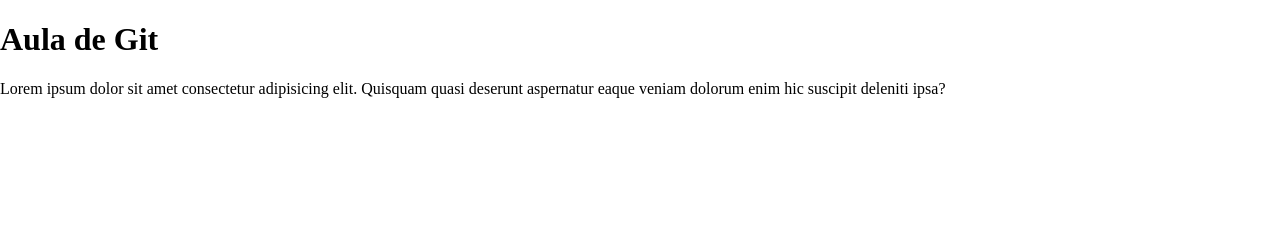
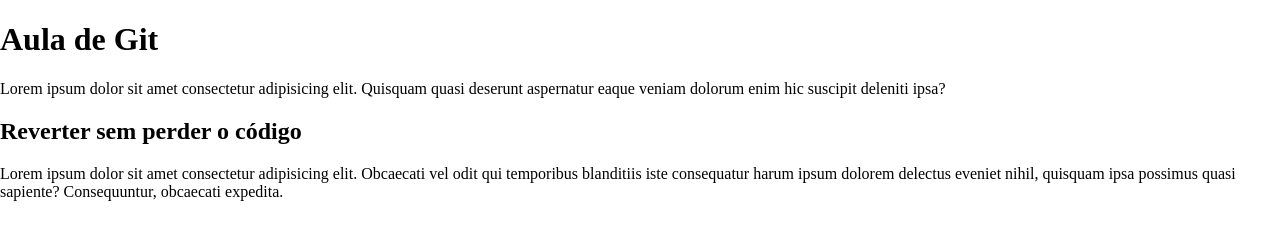
Before and after one commit to lidialodovici/treinamento, a plain HTML site: page index.html in a window 1280 px wide. Drawn offline with Linux system fonts and the light colour scheme.

Commit message:
Alterando o texto

```diff
--- a/index.html
+++ b/index.html
@@ -9,8 +9,13 @@
 </head>
 <body>
 
+
   <h1>Aula de Git</h1>
   <p>Lorem ipsum dolor sit amet consectetur adipisicing elit. Quisquam quasi deserunt aspernatur eaque veniam dolorum enim hic suscipit deleniti ipsa?</p>
+
+
+  <h2>Reverter sem perder o código</h2>
+  <p>Lorem ipsum dolor sit amet consectetur adipisicing elit. Obcaecati vel odit qui temporibus blanditiis iste consequatur harum ipsum dolorem delectus eveniet nihil, quisquam ipsa possimus quasi sapiente? Consequuntur, obcaecati expedita.</p>
 
   <script src="script.js"></script>
 </body>
```
